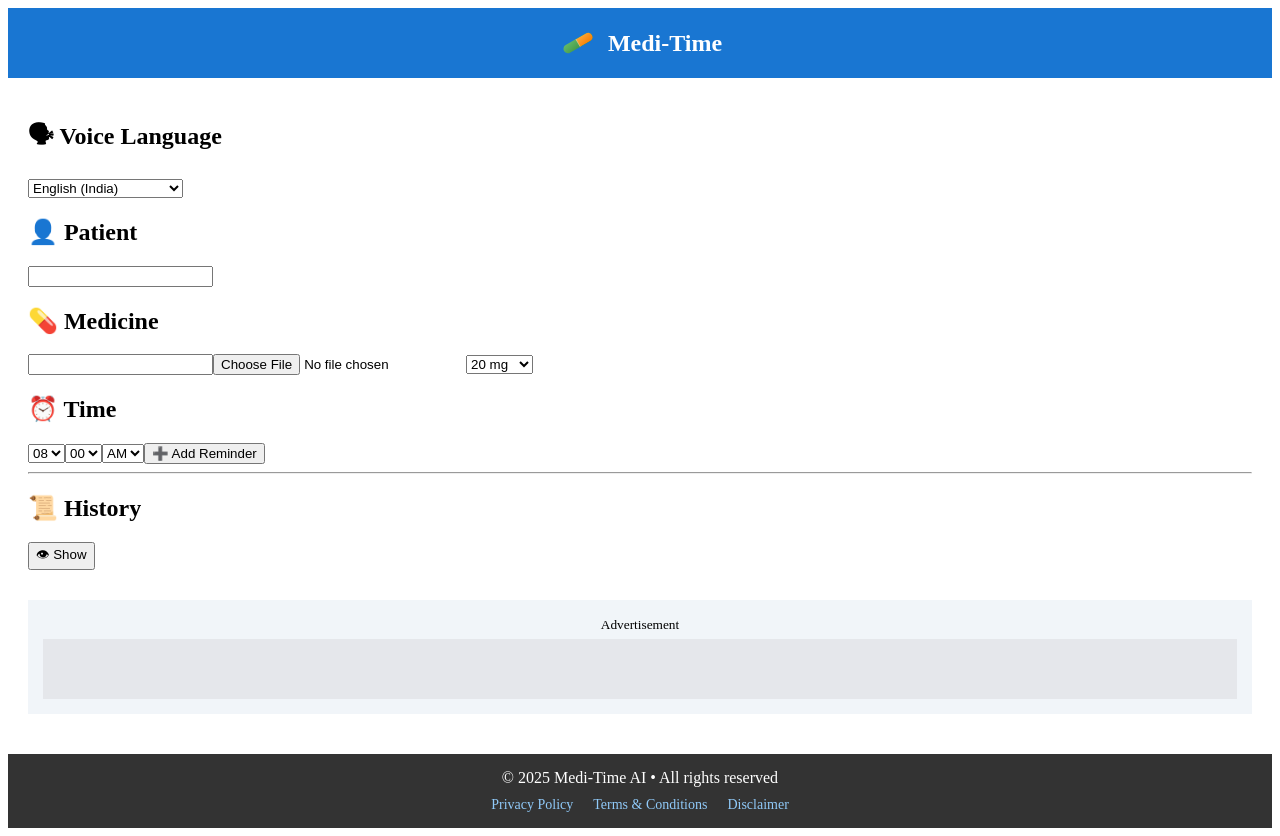
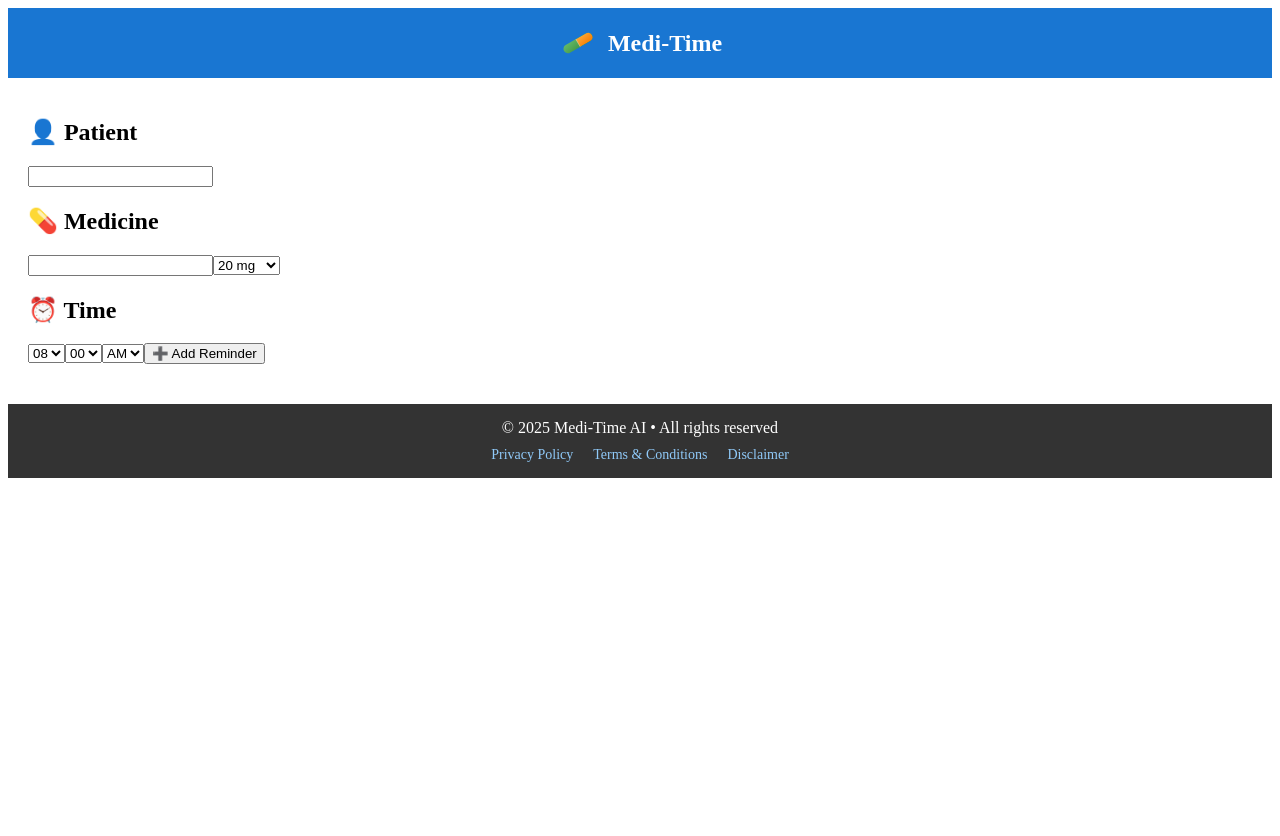
Before and after one commit to vasu-h10/medi-time-ai, a React (Vite) app: page / in a window 1280 px wide. After the commit the page ends 800 px from the top, so only its background shows below. Built offline with nearby package versions, Linux system fonts and the light colour scheme.

Commit message:
Update MainBody.jsx

```diff
--- a/src/MainBody.jsx
+++ b/src/MainBody.jsx
@@ -1,49 +1,33 @@
 import { useEffect, useState, useRef } from "react";
 
 /**
- * MainBody.jsx — FINAL
- * - Female-first TTS (safe fallback)
- * - 9 Indian languages (full sentences)
- * - NON-STOP alarm + chained speech
- * - Stops ONLY on "Mark as Taken"
- * - Gallery image upload (compressed)
- * - History show/hide + multi delete
- * - Add Reminder success checkmark
- * - Pre & Post Notifications
- * - Time conflict protection (1 min)
- * - Play Store / TWA safe
+ * MainBody.jsx — FINAL (PLAY STORE SAFE)
+ * -------------------------------------
+ * 🔔 Notification-first reminder system
+ * ⏰ Alarm + voice only when app is active
+ * ❌ No SMS, no backend, no background abuse
+ * ✅ Works on independent local devices
  */
 
-function MainBody() {
-  // ---------------- STATES ----------------
+export default function MainBody() {
+  // ---------------- STATE ----------------
   const [patientName, setPatientName] = useState(
     localStorage.getItem("patientName") || ""
   );
   const [medicineName, setMedicineName] = useState("");
   const [dose, setDose] = useState("20 mg");
-  const [medicineImage, setMedicineImage] = useState(null);
 
   const [hour, setHour] = useState("08");
   const [minute, setMinute] = useState("00");
   const [ampm, setAmPm] = useState("AM");
 
-  const [history, setHistory] = useState(
-    JSON.parse(localStorage.getItem("history") || "[]")
-  );
-  const [selectedHistory, setSelectedHistory] = useState([]);
-  const [showHistory, setShowHistory] = useState(false);
-
-  const [voiceLang, setVoiceLang] = useState("en-IN");
-  const [voices, setVoices] = useState([]);
-
   const [isRinging, setIsRinging] = useState(false);
   const [addedSuccess, setAddedSuccess] = useState(false);
 
   const alarmRef = useRef(null);
-  const stopSpeechRef = useRef(null);
 
   // ---------------- CONSTANTS ----------------
-  const doses = ["5 mg","10 mg","20 mg","50 mg","100 mg","250 mg","500 mg","650 mg"];
+  const doses = ["5 mg","10 mg","20 mg","50 mg","100 mg","250 mg","500 mg"];
   const hours = Array.from({ length: 12 }, (_, i) =>
     String(i + 1).padStart(2, "0")
   );
@@ -51,107 +35,48 @@ function MainBody() {
     String(i).padStart(2, "0")
   );
 
-  // ---------------- TRANSLATIONS ----------------
-  const reminderTextByLang = {
-    "en-IN": ({ n, m, d }) =>
-      `Mr ${n}, this is your ${m} ${d} time. Please take it now.`,
-    "hi-IN": ({ n, m, d }) =>
-      `${n} जी, अब ${m} ${d} लेने का समय है। कृपया अभी लें।`,
-    "te-IN": ({ n, m, d }) =>
-      `${n} గారు, ఇది మీ ${m} ${d} తీసుకునే సమయం. దయచేసి ఇప్పుడు తీసుకోండి.`,
-    "ta-IN": ({ n, m, d }) =>
-      `${n}, இது உங்கள் ${m} ${d} எடுத்துக்கொள்ளும் நேரம். தயவுசெய்து இப்போது எடுத்துக்கொள்ளுங்கள்.`,
-    "kn-IN": ({ n, m, d }) =>
-      `${n}, ಇದು ನಿಮ್ಮ ${m} ${d} ತೆಗೆದುಕೊಳ್ಳುವ ಸಮಯ. ದಯವಿಟ್ಟು ಈಗ ತೆಗೆದುಕೊಳ್ಳಿ.`,
-    "ml-IN": ({ n, m, d }) =>
-      `${n}, ഇത് നിങ്ങളുടെ ${m} ${d} എടുക്കേണ്ട സമയമാണ്. ദയവായി ഇപ്പോൾ എടുക്കുക.`,
-    "bn-IN": ({ n, m, d }) =>
-      `${n}, এখন আপনার ${m} ${d} নেওয়ার সময়। অনুগ্রহ করে এখনই নিন।`,
-    "mr-IN": ({ n, m, d }) =>
-      `${n}, आता तुमचे ${m} ${d} घेण्याची वेळ झाली आहे. कृपया आत्ताच घ्या.`,
-    "gu-IN": ({ n, m, d }) =>
-      `${n}, હવે તમારું ${m} ${d} લેવાનો સમય છે. કૃપા કરીને હવે લો।`,
-  };
-
-  const getReminderText = () =>
-    (reminderTextByLang[voiceLang] || reminderTextByLang["en-IN"])({
-      n: patientName,
-      m: medicineName,
-      d: dose,
-    });
-
-  // ---------------- VOICES ----------------
-  useEffect(() => {
-    const load = () => setVoices(window.speechSynthesis.getVoices());
-    load();
-    window.speechSynthesis.addEventListener("voiceschanged", load);
-    return () =>
-      window.speechSynthesis.removeEventListener("voiceschanged", load);
-  }, []);
-
-  // ---------------- STORAGE ----------------
-  useEffect(() => {
-    localStorage.setItem("history", JSON.stringify(history));
-    localStorage.setItem("patientName", patientName);
-  }, [history, patientName]);
-
-  // ---------------- NOTIFICATIONS ----------------
+  // ---------------- PERMISSION ----------------
   useEffect(() => {
     if ("Notification" in window && Notification.permission === "default") {
       Notification.requestPermission();
     }
   }, []);
 
-/**
- * 🔔 Pre-Reminder Notification
- * Bell only, NO voice, NO medicine name
- * Triggers 5 minutes before reminder time
- */
+  // ---------------- TIME ----------------
+  const getReminderTimestamp = () => {
+    let h = parseInt(hour);
+    if (ampm === "PM" && h !== 12) h += 12;
+    if (ampm === "AM" && h === 12) h = 0;
+
+    const t = new Date();
+    t.setHours(h, parseInt(minute), 0, 0);
+    if (t < new Date()) t.setDate(t.getDate() + 1);
+    return t.getTime();
+  };
+
+  // ---------------- NOTIFICATION (PRIMARY) ----------------
   const schedulePreNotification = (time) => {
     if (!("Notification" in window)) return;
     if (Notification.permission !== "granted") return;
 
-  const FIVE_MIN = 5 * 60 * 1000;
-  const delay = time - Date.now() - FIVE_MIN;
+    const delay = time - Date.now() - 5 * 60 * 1000;
     if (delay <= 0) return;
 
     setTimeout(() => {
       new Notification("🔔 Reminder Alert", {
         body: "5 minutes remaining",
         icon: "/icons/icon-192.png",
-      silent: false, // system bell sound
+        silent: false,
       });
     }, delay);
   };
 
-/**
- * ✅ User acknowledgement only
- * NOT confirming medicine taken
- */
-const notifyUserAlert = () => {
-  if (!("Notification" in window)) return;
-  if (Notification.permission !== "granted") return;
-
-  new Notification("🔔 Alert Confirmed", {
-    body: "Yes, I’m alert!",
-    icon: "/icons/icon-192.png",
-    silent: false,
-  });
-};
-  // ---------------- VOICE ----------------
-  const selectVoice = (lang) =>
-    voices.find(v => v.lang === lang) ||
-    voices.find(v => v.lang.startsWith(lang.split("-")[0])) ||
-    voices.find(v => v.lang.startsWith("en")) ||
-    voices[0];
-
-  // ---------------- ALARM ----------------
+  // ---------------- ALARM (BONUS) ----------------
   const playAlarm = () => {
-    const a = new Audio("/alarm.mp3");
-    a.loop = true;
-    a.volume = 1;
-    a.play().catch(() => {});
-    alarmRef.current = a;
+    const audio = new Audio("/alarm.mp3");
+    audio.loop = true;
+    audio.play().catch(() => {});
+    alarmRef.current = audio;
   };
 
   const stopAlarm = () => {
@@ -159,160 +84,60 @@ const notifyUserAlert = () => {
     alarmRef.current = null;
   };
 
-  const speakLoop = (text) => {
-    const voice = selectVoice(voiceLang);
-    let stopped = false;
-
-    const speakOnce = () => {
-      if (stopped) return;
-      const u = new SpeechSynthesisUtterance(text);
-      if (voice) u.voice = voice;
-      u.lang = voice?.lang || "en-IN";
-      u.onend = () => !stopped && setTimeout(speakOnce, 900);
-      window.speechSynthesis.speak(u);
-    };
-
-    speakOnce();
-    return () => {
-      stopped = true;
-      window.speechSynthesis.cancel();
-    };
-  };
-
-  // ---------------- TIME ----------------
-  const getReminderTimestamp = () => {
-    let h = parseInt(hour);
-    if (ampm === "PM" && h !== 12) h += 12;
-    if (ampm === "AM" && h === 12) h = 0;
-
-    const now = new Date();
-    const t = new Date();
-    t.setHours(h, parseInt(minute), 0, 0);
-    if (t < now) t.setDate(t.getDate() + 1);
-    return t.getTime();
-  };
-
-  const hasTimeConflict = (newTime) => {
-    const ONE_MIN = 60 * 1000;
-    return history.some(h => h.time && Math.abs(h.time - newTime) < ONE_MIN);
-  };
-
-  // ---------------- IMAGE PICK ----------------
-  const onImagePick = (e) => {
-    const file = e.target.files?.[0];
-    if (!file) return;
-
-    const reader = new FileReader();
-    const img = new Image();
-
-    reader.onload = () => {
-      img.src = reader.result;
-      img.onload = () => {
-        const canvas = document.createElement("canvas");
-        const scale = Math.min(600 / img.width, 600 / img.height, 1);
-        canvas.width = img.width * scale;
-        canvas.height = img.height * scale;
-        canvas.getContext("2d").drawImage(img, 0, 0, canvas.width, canvas.height);
-        setMedicineImage(canvas.toDataURL("image/jpeg", 0.8));
-      };
-    };
-
-    reader.readAsDataURL(file);
-  };
-
-  // ---------------- TRIGGER ----------------
   const triggerReminder = () => {
     setIsRinging(true);
     playAlarm();
-    stopSpeechRef.current = speakLoop(getReminderText());
+
+    if ("speechSynthesis" in window) {
+      const u = new SpeechSynthesisUtterance(
+        `Hello ${patientName}. It is time to take your medicine.`
+      );
+      window.speechSynthesis.speak(u);
+    }
   };
 
-  // ---------------- MARK AS TAKEN ----------------
   const markAsTaken = () => {
     stopAlarm();
-  stopSpeechRef.current?.();
-  notifyUserAlert(); // ✅ acknowledgement only
+    window.speechSynthesis?.cancel();
+
+    if (Notification.permission === "granted") {
+      new Notification("🔔 Alert Confirmed", {
+        body: "Yes, I’m alert!",
+        icon: "/icons/icon-192.png",
+      });
+    }
+
     setIsRinging(false);
   };
+
   // ---------------- ADD REMINDER ----------------
   const addReminder = () => {
-  const reminderTime = getReminderTimestamp();
+    const time = getReminderTimestamp();
 
-  // 🚨 1-minute conflict protection
-  if (hasTimeConflict(reminderTime)) {
-    alert("⚠️ Please keep at least 1 minute gap between medicines.");
-    return;
-  }
-
-  // ✅ UI feedback
     setAddedSuccess(true);
     setTimeout(() => setAddedSuccess(false), 2000);
 
-// 🔔 Pre-notification (5 min before) — bell only
-schedulePreNotification(reminderTime);
+    schedulePreNotification(time);
 
-// ⏰ Main reminder — alarm + voice
     setTimeout(() => {
       triggerReminder();
-}, reminderTime - Date.now());
-
-  // 📜 Save reminder
-  setHistory(h => [
-    {
-      id: Date.now(),
-      medicine: medicineName,
-      dose,
-      image: medicineImage,
-      time: reminderTime,
-      takenAt: null,
-    },
-    ...h,
-  ]);
-};
-
-  // ---------------- HISTORY ----------------
-  const toggleSelect = (id) =>
-    setSelectedHistory(s =>
-      s.includes(id) ? s.filter(x => x !== id) : [...s, id]
-    );
-
-  const deleteSelected = () => {
-    setHistory(h => h.filter(x => !selectedHistory.includes(x.id)));
-    setSelectedHistory([]);
+    }, time - Date.now());
   };
 
   // ---------------- UI ----------------
   return (
     <main style={{ padding: 20 }}>
-    <h2>🗣 Voice Language</h2>
-
-    <select value={voiceLang} onChange={e => setVoiceLang(e.target.value)}>
-      <option value="en-IN">English (India)</option>
-      <option value="hi-IN">Hindi (हिंदी)</option>
-      <option value="te-IN">Telugu (తెలుగు)</option>
-      <option value="ta-IN">Tamil (தமிழ்)</option>
-      <option value="kn-IN">Kannada (ಕನ್ನಡ)</option>
-      <option value="ml-IN">Malayalam (മലയാളം)</option>
-      <option value="bn-IN">Bengali (বাংলা)</option>
-      <option value="mr-IN">Marathi (मराठी)</option>
-      <option value="gu-IN">Gujarati (ગુજરાતી)</option>
-    </select>
-
       <h2>👤 Patient</h2>
       <input value={patientName} onChange={e => setPatientName(e.target.value)} />
 
       <h2>💊 Medicine</h2>
       <input value={medicineName} onChange={e => setMedicineName(e.target.value)} />
-      <input type="file" accept="image/*" onChange={onImagePick} />
-
-      {medicineImage && <img src={medicineImage} style={{ width: 120, marginTop: 8 }} />}
 
       <select value={dose} onChange={e => setDose(e.target.value)}>
         {doses.map(d => <option key={d}>{d}</option>)}
       </select>
 
       <h2>⏰ Time</h2>
-
       <select value={hour} onChange={e => setHour(e.target.value)}>
         {hours.map(h => <option key={h}>{h}</option>)}
       </select>
@@ -331,81 +156,19 @@ return (
       </button>
 
       {isRinging && (
-  <div
-    style={{
-      marginTop: 16,
-      padding: 12,
-      border: "2px solid #16a34a",
-      borderRadius: 8,
-      textAlign: "center",
-      background: "#ecfdf5",
-    }}
-  >
-    <h3>⏰ Medicine Reminder</h3>
-
-    {medicineImage && (
-      <img
-        src={medicineImage}
-        alt="Medicine"
-        style={{
-          width: 140,
-          height: "auto",
-          borderRadius: 8,
-          marginBottom: 10,
-        }}
-      />
-    )}
-
-    <p>
-      <strong>{medicineName}</strong> — {dose}
-    </p>
-
         <button
           onClick={markAsTaken}
           style={{
+            marginTop: 20,
+            width: "100%",
             background: "green",
             color: "#fff",
-        width: "100%",
             padding: 14,
-        fontSize: 16,
-        borderRadius: 6,
           }}
         >
           ✅ Mark as Taken
         </button>
-  </div>
       )}
-
-      <hr />
-
-      <h2>📜 History</h2>
-      <button onClick={() => setShowHistory(!showHistory)}>
-        {showHistory ? "🙈 Hide" : "👁 Show"}
-      </button>
-
-      {showHistory && (
-        <>
-          {selectedHistory.length > 0 && (
-            <button onClick={deleteSelected} style={{ background: "red", color: "#fff", width: "100%" }}>
-              🗑 Delete Selected
-            </button>
-          )}
-
-          {history.map(h => (
-            <div key={h.id}>
-              <input type="checkbox" onChange={() => toggleSelect(h.id)} />
-              {h.image && <img src={h.image} style={{ width: 50 }} />} {h.medicine}
-            </div>
-          ))}
-        </>
-      )}
-
-      <div style={{ marginTop: 30, background: "#f1f5f9", padding: 15, textAlign: "center" }}>
-        <small>Advertisement</small>
-        <div style={{ height: 60, background: "#e5e7eb", marginTop: 6 }} />
-      </div>
     </main>
   );
 }
-
-export default MainBody;
```
Lines whose indentation alone changed are shown as unchanged.
